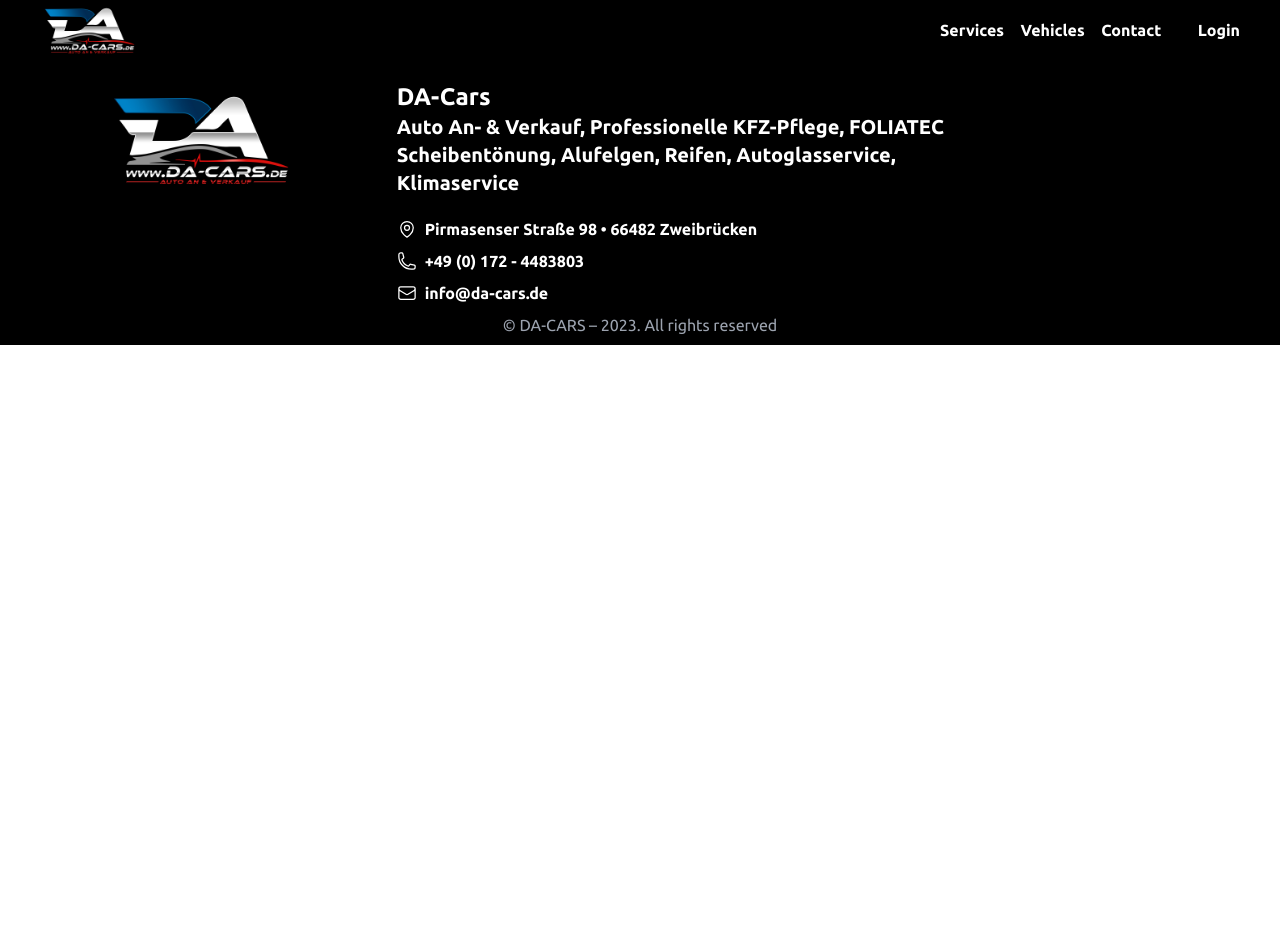
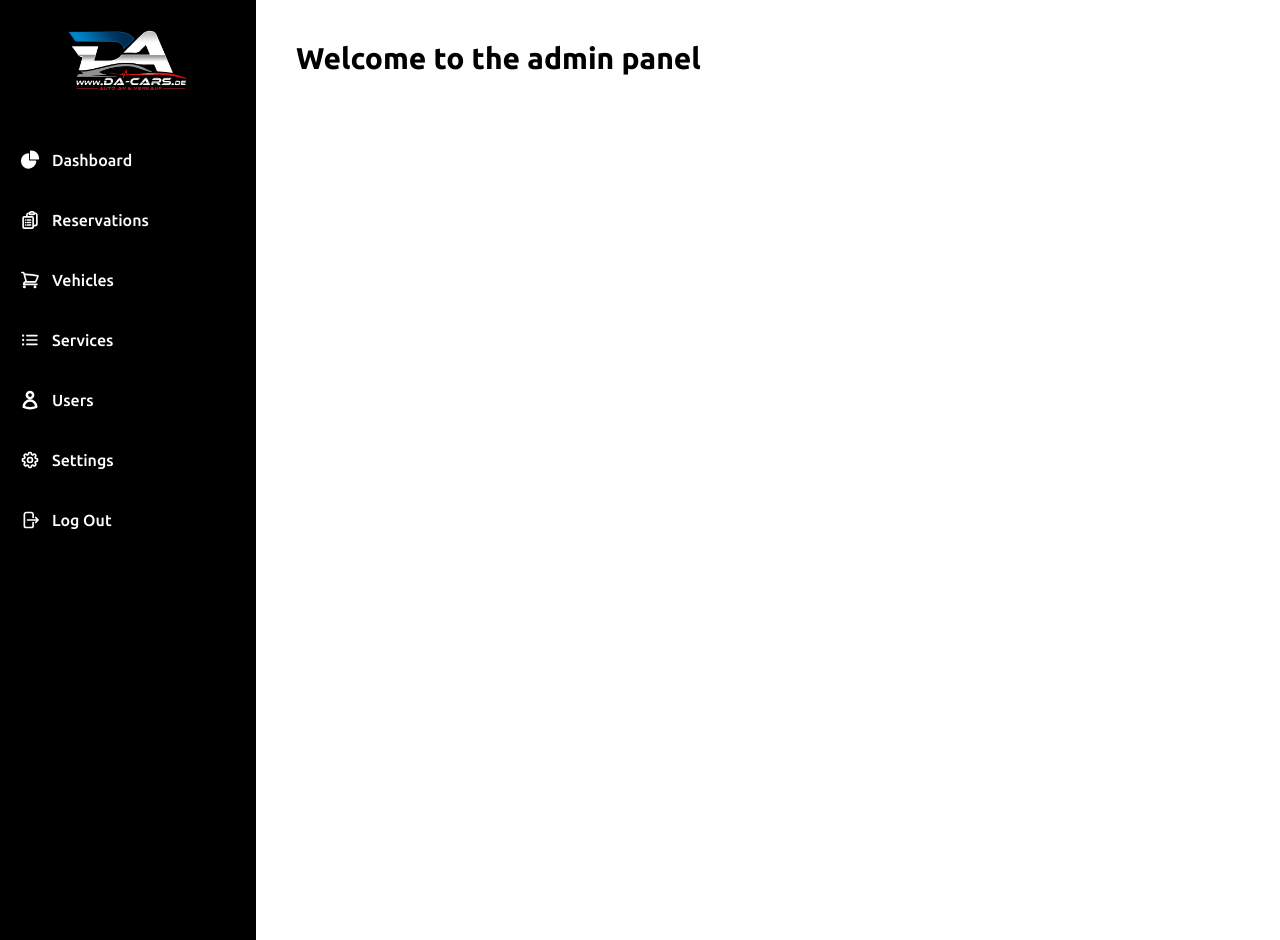
Before and after one commit to BadreddineZatout/da-cars, a Nuxt app: page /admin in a window 1280 px wide. Before the commit the page ends 800 px from the top, so only its background shows below. Built offline with nearby package versions, Linux system fonts and the light colour scheme.

Commit message:
feat: add sidebar in admin panel

```diff
--- a/assets/css/main.css
+++ b/assets/css/main.css
@@ -9,4 +9,5 @@
 
 body {
   font-family: "Ubuntu", sans-serif;
+  height: 100%;
 }
--- /dev/null
+++ b/components/admin/Sidebar.vue
@@ -0,0 +1,183 @@
+<template>
+  <aside class="h-full w-64 bg-black">
+    <div class="flex items-center justify-center pt-5">
+      <img class="h-20" src="/logo.jpg" alt="logo" />
+    </div>
+    <div class="h-screen px-3 text-white dark:bg-gray-800">
+      <ul class="space-y-5 font-medium">
+        <li>
+          <NuxtLink
+            to="/admin"
+            class="group mt-10 flex items-center rounded-lg p-2 hover:font-semibold"
+          >
+            <svg
+              class="group-hover: h-5 w-5 transition duration-75"
+              aria-hidden="true"
+              xmlns="http://www.w3.org/2000/svg"
+              fill="currentColor"
+              viewBox="0 0 22 21"
+            >
+              <path
+                d="M16.975 11H10V4.025a1 1 0 0 0-1.066-.998 8.5 8.5 0 1 0 9.039 9.039.999.999 0 0 0-1-1.066h.002Z"
+              />
+              <path
+                d="M12.5 0c-.157 0-.311.01-.565.027A1 1 0 0 0 11 1.02V10h8.975a1 1 0 0 0 1-.935c.013-.188.028-.374.028-.565A8.51 8.51 0 0 0 12.5 0Z"
+              />
+            </svg>
+            <span class="ms-3">Dashboard</span>
+          </NuxtLink>
+        </li>
+        <li>
+          <NuxtLink
+            to="/admin/reservations"
+            class="group flex items-center rounded-lg p-2 hover:font-semibold"
+          >
+            <svg
+              class="h-5 w-5 flex-shrink-0"
+              data-slot="icon"
+              aria-hidden="true"
+              fill="none"
+              stroke-width="2"
+              stroke="currentColor"
+              viewBox="0 0 24 24"
+              xmlns="http://www.w3.org/2000/svg"
+            >
+              <path
+                d="M9 12h3.75M9 15h3.75M9 18h3.75m3 .75H18a2.25 2.25 0 0 0 2.25-2.25V6.108c0-1.135-.845-2.098-1.976-2.192a48.424 48.424 0 0 0-1.123-.08m-5.801 0c-.065.21-.1.433-.1.664 0 .414.336.75.75.75h4.5a.75.75 0 0 0 .75-.75 2.25 2.25 0 0 0-.1-.664m-5.8 0A2.251 2.251 0 0 1 13.5 2.25H15c1.012 0 1.867.668 2.15 1.586m-5.8 0c-.376.023-.75.05-1.124.08C9.095 4.01 8.25 4.973 8.25 6.108V8.25m0 0H4.875c-.621 0-1.125.504-1.125 1.125v11.25c0 .621.504 1.125 1.125 1.125h9.75c.621 0 1.125-.504 1.125-1.125V9.375c0-.621-.504-1.125-1.125-1.125H8.25ZM6.75 12h.008v.008H6.75V12Zm0 3h.008v.008H6.75V15Zm0 3h.008v.008H6.75V18Z"
+                stroke-linecap="round"
+                stroke-linejoin="round"
+              ></path>
+            </svg>
+            <span class="ms-3 flex-1 whitespace-nowrap">Reservations</span>
+          </NuxtLink>
+        </li>
+        <li>
+          <NuxtLink
+            to="/admin/vehicles"
+            class="group flex items-center rounded-lg p-2 hover:font-semibold"
+          >
+            <svg
+              class="h-5 w-5 flex-shrink-0"
+              data-slot="icon"
+              aria-hidden="true"
+              fill="none"
+              stroke-width="2"
+              stroke="currentColor"
+              viewBox="0 0 24 24"
+              xmlns="http://www.w3.org/2000/svg"
+            >
+              <path
+                d="M2.25 3h1.386c.51 0 .955.343 1.087.835l.383 1.437M7.5 14.25a3 3 0 0 0-3 3h15.75m-12.75-3h11.218c1.121-2.3 2.1-4.684 2.924-7.138a60.114 60.114 0 0 0-16.536-1.84M7.5 14.25 5.106 5.272M6 20.25a.75.75 0 1 1-1.5 0 .75.75 0 0 1 1.5 0Zm12.75 0a.75.75 0 1 1-1.5 0 .75.75 0 0 1 1.5 0Z"
+                stroke-linecap="round"
+                stroke-linejoin="round"
+              ></path>
+            </svg>
+            <span class="ms-3 flex-1 whitespace-nowrap">Vehicles</span>
+          </NuxtLink>
+        </li>
+        <li>
+          <NuxtLink
+            to="/admin/services"
+            class="group flex items-center rounded-lg p-2 hover:font-semibold"
+          >
+            <svg
+              class="h-5 w-5 flex-shrink-0"
+              data-slot="icon"
+              aria-hidden="true"
+              fill="none"
+              stroke-width="2"
+              stroke="currentColor"
+              viewBox="0 0 24 24"
+              xmlns="http://www.w3.org/2000/svg"
+            >
+              <path
+                d="M8.25 6.75h12M8.25 12h12m-12 5.25h12M3.75 6.75h.007v.008H3.75V6.75Zm.375 0a.375.375 0 1 1-.75 0 .375.375 0 0 1 .75 0ZM3.75 12h.007v.008H3.75V12Zm.375 0a.375.375 0 1 1-.75 0 .375.375 0 0 1 .75 0Zm-.375 5.25h.007v.008H3.75v-.008Zm.375 0a.375.375 0 1 1-.75 0 .375.375 0 0 1 .75 0Z"
+                stroke-linecap="round"
+                stroke-linejoin="round"
+              ></path>
+            </svg>
+            <span class="ms-3 flex-1 whitespace-nowrap">Services</span>
+          </NuxtLink>
+        </li>
+        <li>
+          <NuxtLink
+            href="/admin/users"
+            class="group flex items-center rounded-lg p-2 hover:font-semibold"
+          >
+            <svg
+              class="h-5 w-5 flex-shrink-0"
+              data-slot="icon"
+              aria-hidden="true"
+              fill="none"
+              stroke-width="3"
+              stroke="currentColor"
+              viewBox="0 0 24 24"
+              xmlns="http://www.w3.org/2000/svg"
+            >
+              <path
+                d="M15.75 6a3.75 3.75 0 1 1-7.5 0 3.75 3.75 0 0 1 7.5 0ZM4.501 20.118a7.5 7.5 0 0 1 14.998 0A17.933 17.933 0 0 1 12 21.75c-2.676 0-5.216-.584-7.499-1.632Z"
+                stroke-linecap="round"
+                stroke-linejoin="round"
+              ></path>
+            </svg>
+            <span class="ms-3 flex-1 whitespace-nowrap">Users</span>
+          </NuxtLink>
+        </li>
+        <li>
+          <NuxtLink
+            to="/admin/settings"
+            class="group flex items-center rounded-lg p-2 hover:font-semibold"
+          >
+            <svg
+              class="h-5 w-5 flex-shrink-0"
+              data-slot="icon"
+              aria-hidden="true"
+              fill="none"
+              stroke-width="2"
+              stroke="currentColor"
+              viewBox="0 0 24 24"
+              xmlns="http://www.w3.org/2000/svg"
+            >
+              <path
+                d="M10.343 3.94c.09-.542.56-.94 1.11-.94h1.093c.55 0 1.02.398 1.11.94l.149.894c.07.424.384.764.78.93.398.164.855.142 1.205-.108l.737-.527a1.125 1.125 0 0 1 1.45.12l.773.774c.39.389.44 1.002.12 1.45l-.527.737c-.25.35-.272.806-.107 1.204.165.397.505.71.93.78l.893.15c.543.09.94.559.94 1.109v1.094c0 .55-.397 1.02-.94 1.11l-.894.149c-.424.07-.764.383-.929.78-.165.398-.143.854.107 1.204l.527.738c.32.447.269 1.06-.12 1.45l-.774.773a1.125 1.125 0 0 1-1.449.12l-.738-.527c-.35-.25-.806-.272-1.203-.107-.398.165-.71.505-.781.929l-.149.894c-.09.542-.56.94-1.11.94h-1.094c-.55 0-1.019-.398-1.11-.94l-.148-.894c-.071-.424-.384-.764-.781-.93-.398-.164-.854-.142-1.204.108l-.738.527c-.447.32-1.06.269-1.45-.12l-.773-.774a1.125 1.125 0 0 1-.12-1.45l.527-.737c.25-.35.272-.806.108-1.204-.165-.397-.506-.71-.93-.78l-.894-.15c-.542-.09-.94-.56-.94-1.109v-1.094c0-.55.398-1.02.94-1.11l.894-.149c.424-.07.765-.383.93-.78.165-.398.143-.854-.108-1.204l-.526-.738a1.125 1.125 0 0 1 .12-1.45l.773-.773a1.125 1.125 0 0 1 1.45-.12l.737.527c.35.25.807.272 1.204.107.397-.165.71-.505.78-.929l.15-.894Z"
+                stroke-linecap="round"
+                stroke-linejoin="round"
+              ></path>
+              <path
+                d="M15 12a3 3 0 1 1-6 0 3 3 0 0 1 6 0Z"
+                stroke-linecap="round"
+                stroke-linejoin="round"
+              ></path>
+            </svg>
+            <span class="ms-3 flex-1 whitespace-nowrap">Settings</span>
+          </NuxtLink>
+        </li>
+        <li>
+          <button
+            class="group flex items-center rounded-lg p-2 hover:font-semibold"
+          >
+            <svg
+              class="h-5 w-5 flex-shrink-0"
+              data-slot="icon"
+              aria-hidden="true"
+              fill="none"
+              stroke-width="2"
+              stroke="currentColor"
+              viewBox="0 0 24 24"
+              xmlns="http://www.w3.org/2000/svg"
+            >
+              <path
+                d="M15.75 9V5.25A2.25 2.25 0 0 0 13.5 3h-6a2.25 2.25 0 0 0-2.25 2.25v13.5A2.25 2.25 0 0 0 7.5 21h6a2.25 2.25 0 0 0 2.25-2.25V15m3 0 3-3m0 0-3-3m3 3H9"
+                stroke-linecap="round"
+                stroke-linejoin="round"
+              ></path>
+            </svg>
+            <span class="ms-3 flex-1 whitespace-nowrap">Log Out</span>
+          </button>
+        </li>
+      </ul>
+    </div>
+  </aside>
+</template>
+
+<script setup></script>
--- /dev/null
+++ b/layouts/admin.vue
@@ -0,0 +1,11 @@
+<template>
+  <Head>
+    <Title>Admin Panel</Title>
+  </Head>
+  <div class="flex">
+    <Sidebar />
+    <slot />
+  </div>
+</template>
+
+<script setup></script>
--- /dev/null
+++ b/pages/admin/index.vue
@@ -0,0 +1,11 @@
+<template>
+  <div class="p-10">
+    <h1 class="text-3xl font-semibold">Welcome to the admin panel</h1>
+  </div>
+</template>
+
+<script setup>
+definePageMeta({
+  layout: "admin",
+});
+</script>
```
